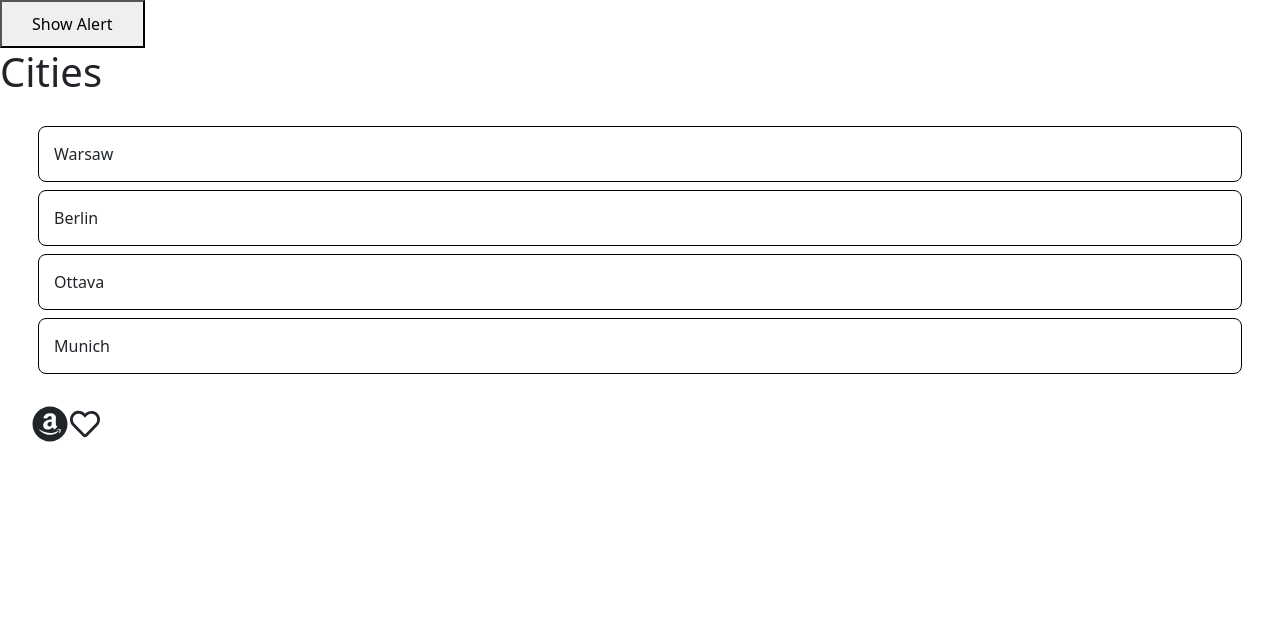
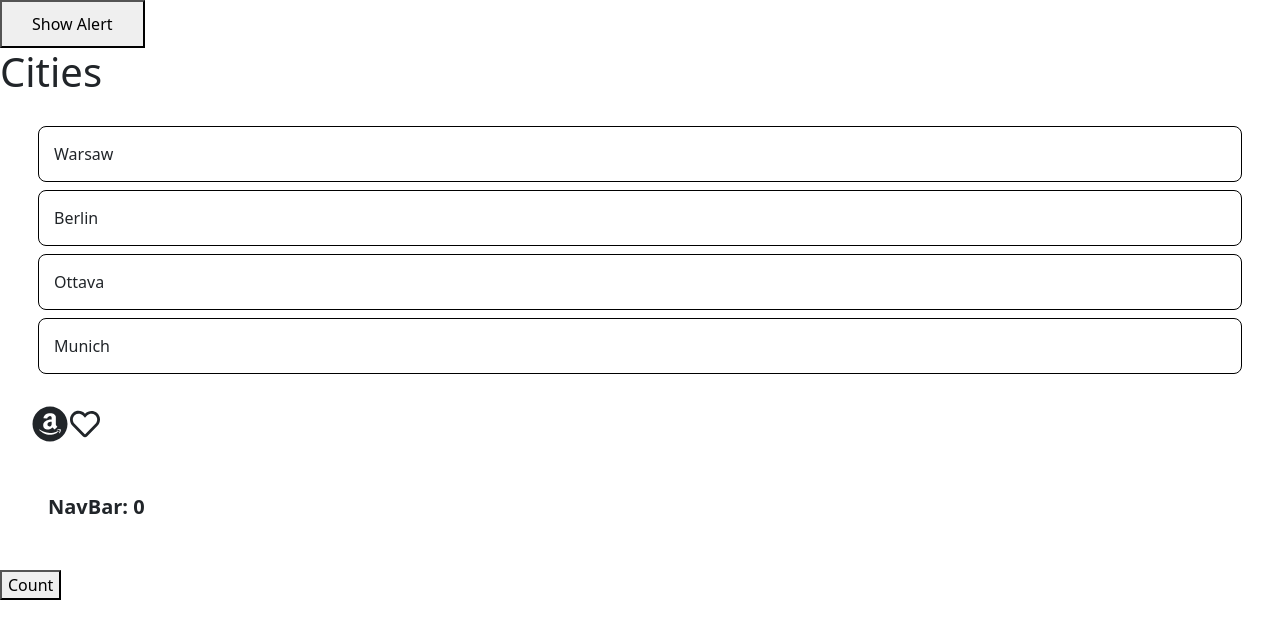
Before and after one commit to muminDev/PracticeWithReact, a React (Vite) app in the folder reactwithmosh/: page / in a window 1280 px wide. Shown: the top 638 px of the page. Built offline with nearby package versions, Linux system fonts and the light colour scheme.

Commit message:
Immer installed

```diff
--- a/package.json
+++ b/package.json
@@ -1,6 +1,7 @@
 {
   "dependencies": {
     "bootstrap": "^5.3.2",
+    "immer": "^10.0.3",
     "react-icons": "^4.7.1",
     "styled-components": "^6.1.1"
   }
--- a/reactwithmosh/src/App.tsx
+++ b/reactwithmosh/src/App.tsx
@@ -4,10 +4,16 @@ import Button from "./components/Buttons.tsx";
 import Listgroup from "./components/ListGroup.tsx";
 import { AiFillAmazonCircle } from "react-icons/ai";
 import Like from "./components/Like.tsx";
+import NavBar from "./components/NavBar.tsx";
 
 function App() {
   const items = ["Warsaw", "Berlin", "Ottava", "Munich"];
   const [alertVisibility, setAlertVisibility] = useState(false);
+  const [quantity, setQuantity] = useState(0); // Using state to manage quantity
+
+  const increaseQuantity = () => {
+    setQuantity((prevQuantity) => prevQuantity + 1);
+  };
   return (
     <div>
       {alertVisibility && (
@@ -25,6 +31,7 @@ function App() {
       <Listgroup items={items} heading="Cities" />
       <AiFillAmazonCircle size="40" style={{ marginLeft: "30px" }} />
       <Like size={30} />
+      <NavBar CartCount={quantity} OnClickHandler={increaseQuantity} />
     </div>
   );
 }
--- /dev/null
+++ b/reactwithmosh/src/components/NavBar.tsx
@@ -0,0 +1,14 @@
+interface Props {
+  CartCount: number;
+  OnClickHandler: () => void;
+}
+const NavBar = ({ CartCount, OnClickHandler }: Props) => {
+  return (
+    <>
+      <div className="m-5 fs-5 fw-bold">NavBar: {CartCount}</div>
+      <button onClick={OnClickHandler}>Count</button>
+    </>
+  );
+};
+
+export default NavBar;
```
Also changed, not shown: reactwithmosh/src/components/ExpandableText.tsx (added, +12 -0 lines), 1 other file (tests, documents, lock files or other folders).
